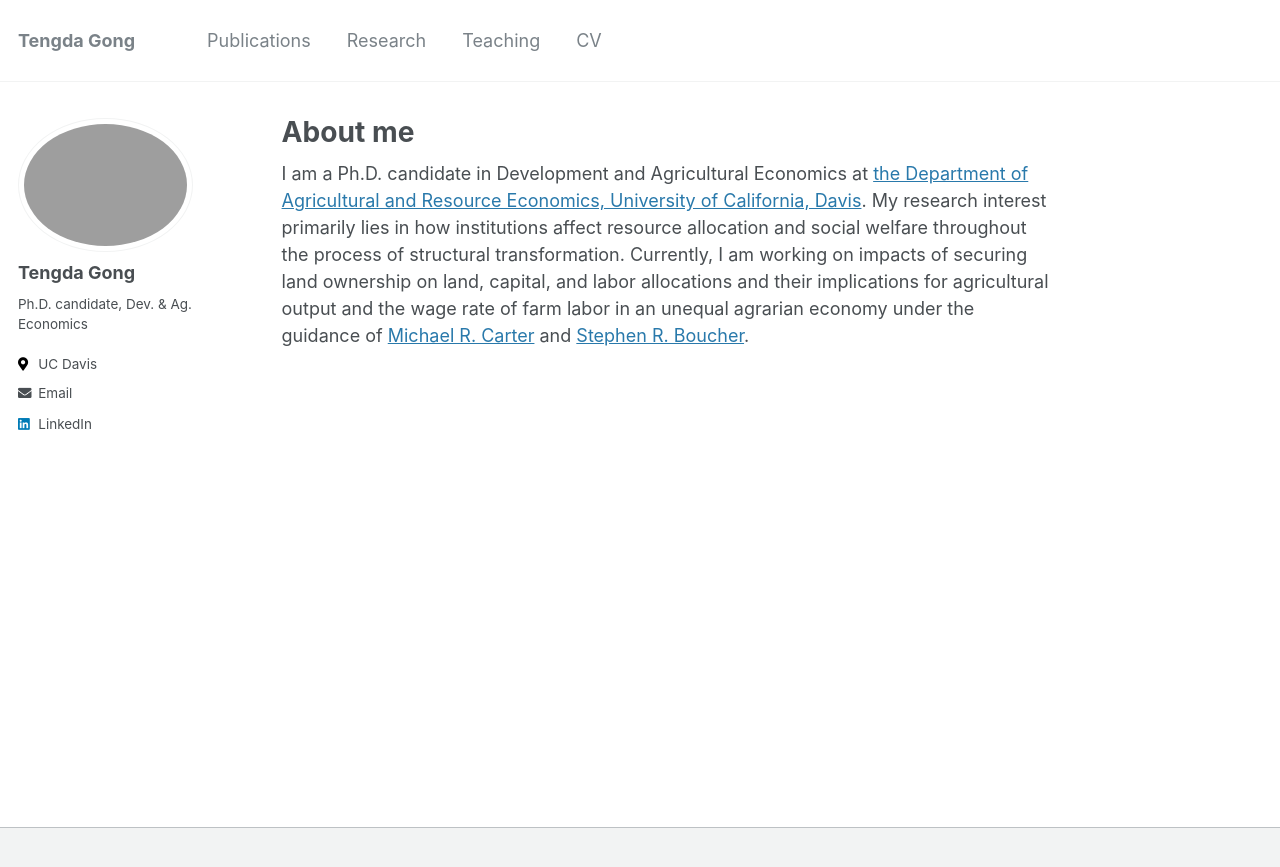
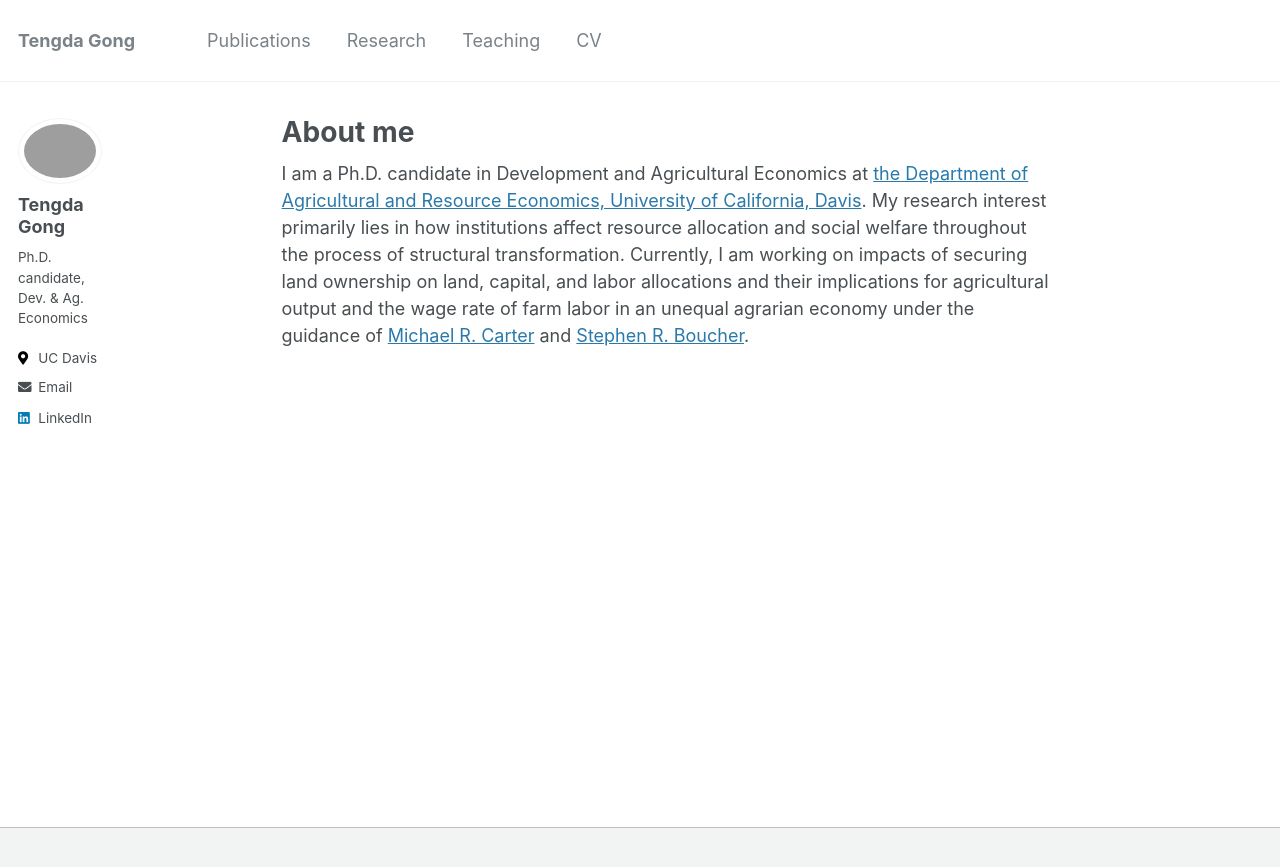
Before and after one commit to tendakung/tendakung.github.io, a Jekyll site: the page built from _pages/about.md, in a window 1280 px wide. Shown: the top 867 px of the page. Built offline with Jekyll 4.4.1, drawn with Linux system fonts in a browser that asks for light colours.

Commit message:
Update _sidebar.scss

```diff
--- a/_sass/_sidebar.scss
+++ b/_sass/_sidebar.scss
@@ -14,7 +14,7 @@
   margin-bottom: 1em;
 
   @include breakpoint($large) {
-    @include span(2 of 12);
+    @include span(1 of 12);
     opacity: 1;
     -webkit-transition: opacity 0.2s ease-in-out;
             transition: opacity 0.2s ease-in-out;
```
